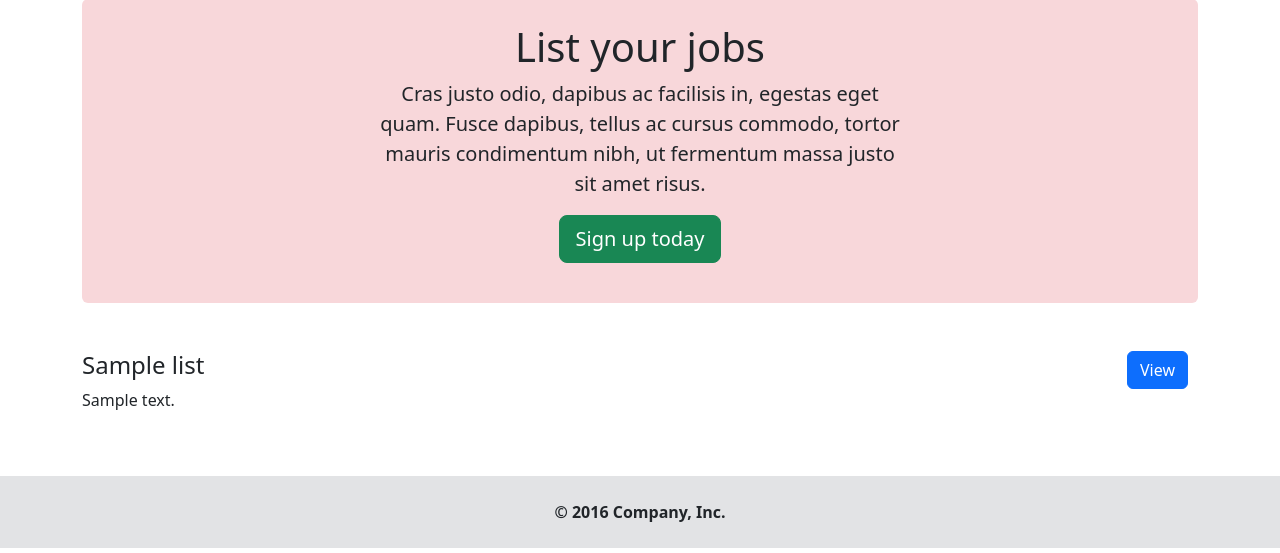
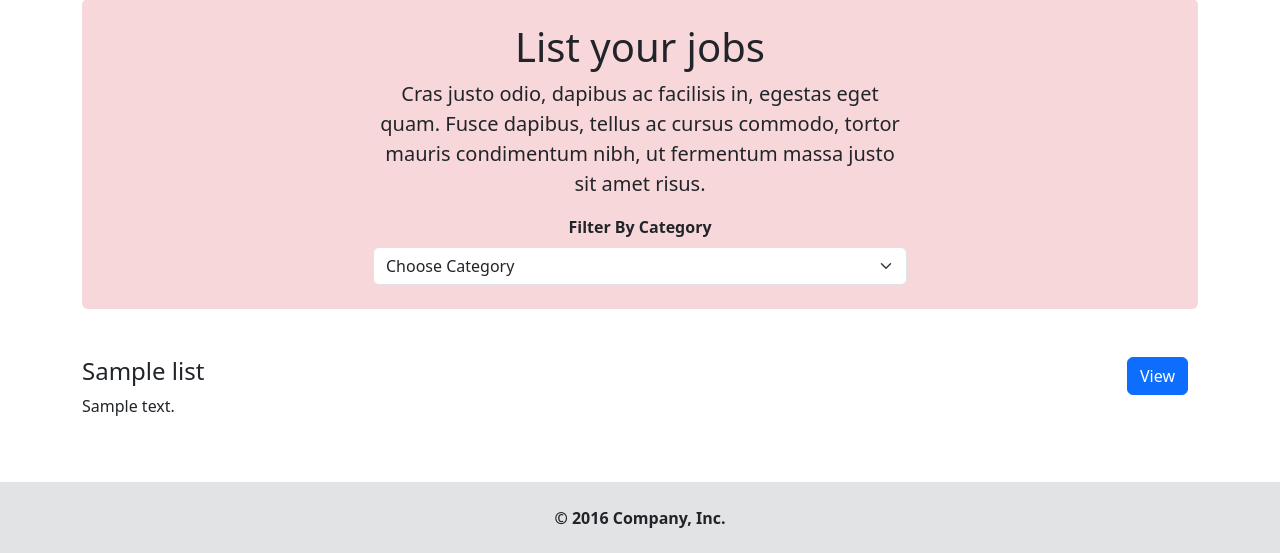
Before and after one commit to sbnoman01/job-listing-app, a PHP site: page / in a window 1280 px wide. Shown: the part 129-682 px from the top of the page. Run offline with PHP 8.4, Linux system fonts and the light colour scheme; tables that the repository leaves empty or names only in its code hold one stand-in row (values such as "Sample post"); some libraries are stand-ins or nearby versions.

Commit message:
job filter

```diff
--- a/index.php
+++ b/index.php
@@ -10,6 +10,7 @@
 $db = new Database();
 $job = new Job();
 
+$frontpage->categories = $job->getCategories();
 $frontpage->job_list = $job->getAllJobs();
 echo $frontpage;
 
--- a/lib/Job.php
+++ b/lib/Job.php
@@ -11,7 +11,16 @@
 
     // Get all jobs
     public function getAllJobs(){
-        $this->db->query("SELECT * FROM job_list");
+        $this->db->query("SELECT job_list.* FROM job_list INNER JOIN category ON job_list.job_id = category.cat_id");
+
+        //Asign Results
+        $results = $this->db->resultSet();
+
+        return $results;
+    }
+
+    public function getCategories (){
+        $this->db->query("SELECT * FROM category");
 
         //Asign Results
         $results = $this->db->resultSet();
--- a/teamplates/frontpage.php
+++ b/teamplates/frontpage.php
@@ -5,7 +5,19 @@
       <div class="bg-danger-subtle p-4 text-center rounded">
         <h1>List your jobs</h1>
         <p class="lead w-50 m-auto mb-3">Cras justo odio, dapibus ac facilisis in, egestas eget quam. Fusce dapibus, tellus ac cursus commodo, tortor mauris condimentum nibh, ut fermentum massa justo sit amet risus.</p>
-        <p><a class="btn btn-lg btn-success" href="#" role="button">Sign up today</a></p>
+        <div class="filter-search w-50 m-auto">
+          <!-- Job Filter From -->
+          <form action="index.php" method="GET">
+          <label for="cat_select" class="form-label fw-bold">Filter By Category</label>
+            <select class="cat-select form-select" onchange="this.form.submit()">
+              <option value="0" selected>Choose Category</option>
+              <?php foreach( $categories as $key => $list ): ?>
+                <option value="<?php echo $list->cat_id; ?>"><?php echo $list->cat_name; ?></option>
+              <?php endforeach; ?>
+            </select>
+          </form>
+
+        </div>
       </div>
 
       <div class="row marketing align-items-center justify-content-center pt-5">
```
